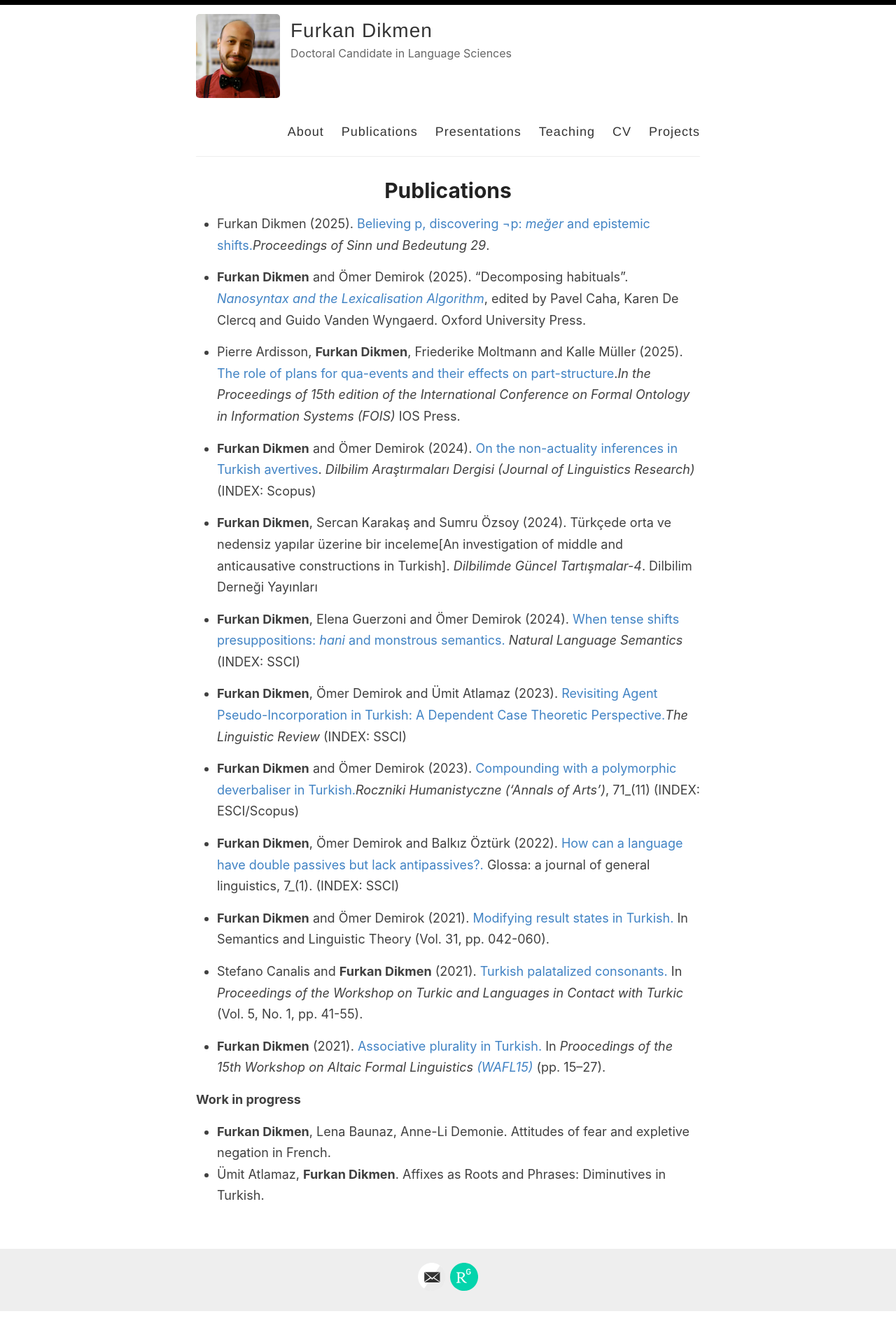
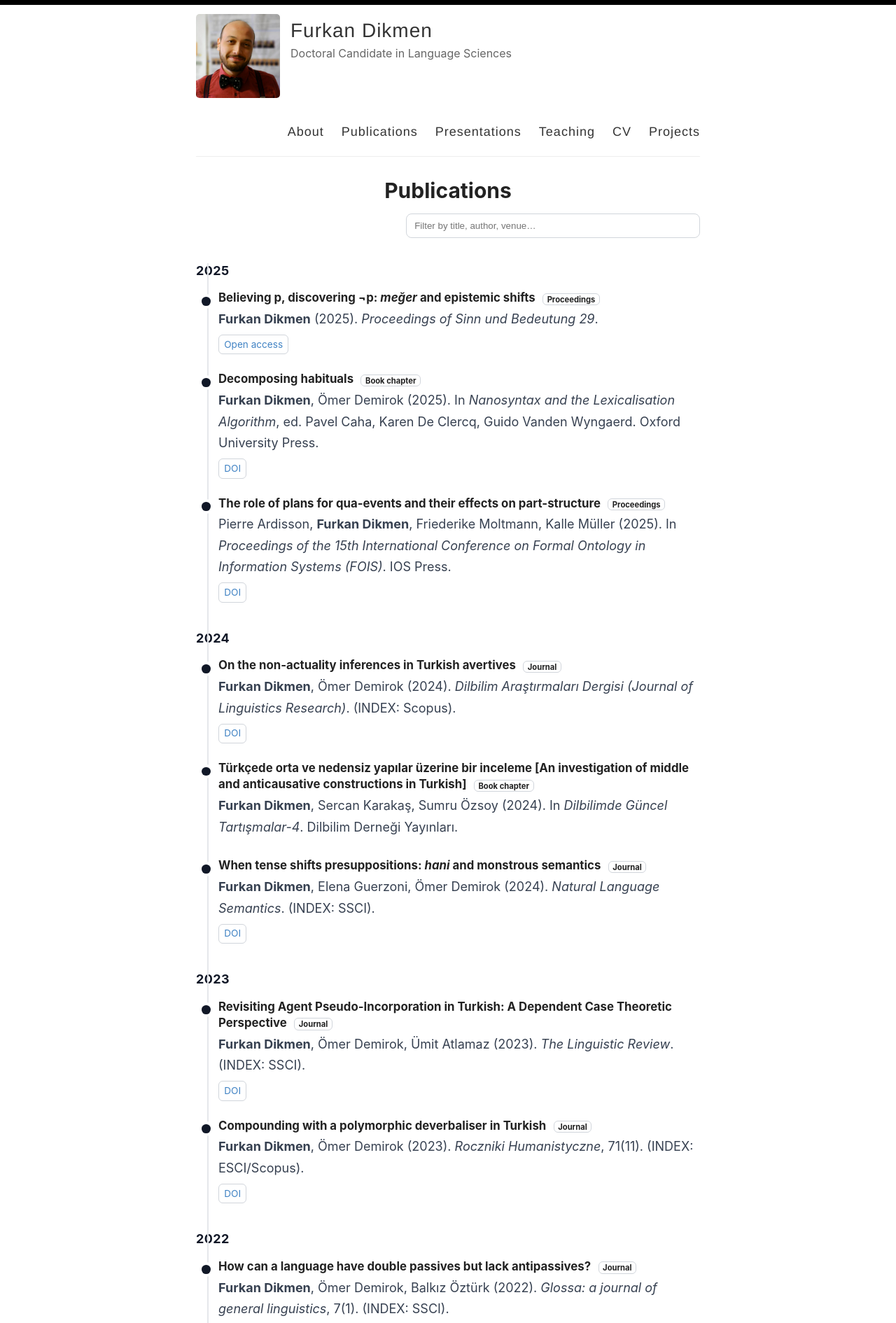
Before and after one commit to furkandikmen/furkandikmen.github.io, a Jekyll site: the page built from _pages/publications.md, in a window 1280 px wide. Shown: the top 1890 px of the page at 70% size. Built offline with Jekyll 4.4.1, drawn with Linux system fonts in a browser that asks for light colours; some of the changed text lies outside the part shown.

Commit message:
Update publications.md

```diff
--- a/_pages/publications.md
+++ b/_pages/publications.md
@@ -4,33 +4,160 @@ title: Publications
 permalink: /publications/
 ---
 
-- Furkan Dikmen (2025). [Believing p, discovering ¬p: _meğer_ and epistemic shifts.](https://ojs.ub.uni-konstanz.de/sub/index.php/sub/article/view/1220){:target="_blank" rel="noopener noreferrer"}_Proceedings of Sinn und Bedeutung 29_.
+<style>
+.toolbar{display:flex;justify-content:flex-end;margin:.5rem 0 1.25rem}
+#pub-filter{width:min(420px,100%);padding:.55rem .7rem;border:1px solid #d1d5db;border-radius:.5rem}
 
-- **Furkan Dikmen** and Ömer Demirok (2025). "Decomposing habituals". [_Nanosyntax and the Lexicalisation Algorithm_](https://doi.org/10.1093/9780198947158.003.0004
-){:target="_blank" rel="noopener noreferrer"}, edited by Pavel Caha, Karen De Clercq and Guido Vanden Wyngaerd. Oxford University Press.
+.pubs{position:relative;margin:1rem 0 3rem}
+.pubs::before{content:"";position:absolute;left:1rem;top:.25rem;bottom:.25rem;width:2px;background:#e5e7eb}
+.year{font-weight:700;margin:2rem 0 .5rem;color:#111827;letter-spacing:.02em}
 
-- Pierre Ardisson, **Furkan Dikmen**, Friederike Moltmann and Kalle Müller (2025). [The role of plans for qua-events and their
-effects on part-structure](https://ebooks.iospress.nl/doi/10.3233/FAIA250485){:target="_blank" rel="noopener noreferrer"}._In the Proceedings of 15th edition of the International Conference on Formal Ontology in Information Systems (FOIS)_ IOS Press.
+.pub{position:relative;margin:0 0 1rem;padding:.25rem 0 .25rem 2rem;border-radius:.5rem}
+.pub:hover{background:rgba(0,0,0,.03)}
+.dot{position:absolute;left:.5rem;top:.85rem;width:.8rem;height:.8rem;border-radius:50%;background:#111827;box-shadow:0 0 0 4px #fff}
 
-- **Furkan Dikmen** and Ömer Demirok (2024). [On the non-actuality inferences in Turkish avertives](https://doi.org/10.18492/dad.1448720){:target="_blank" rel="noopener noreferrer"}. _Dilbilim Araştırmaları Dergisi (Journal of Linguistics Research)_ (INDEX: Scopus)
+.pub h3{margin:0 0 .2rem 0;font-size:1.05rem;line-height:1.4;text-align:left}
+.meta{margin:0 0 .25rem 0;color:#374151}
+.links{margin:.25rem 0 0 0}
+.links a{display:inline-block;margin-right:.5rem;font-size:.85rem;text-decoration:none;border:1px solid #d1d5db;padding:.1rem .45rem;border-radius:.375rem}
+.badge{font-size:.7rem;border:1px solid #d1d5db;padding:.05rem .35rem;border-radius:.375rem;margin-left:.4rem}
 
-- **Furkan Dikmen**, Sercan Karakaş and Sumru Özsoy (2024). Türkçede orta ve nedensiz yapılar üzerine bir inceleme[An investigation of middle and anticausative constructions in Turkish]. _Dilbilimde Güncel Tartışmalar-4_. Dilbilim Derneği Yayınları
+@media (prefers-color-scheme: dark){
+  #pub-filter{border-color:#4b5563;background:#0b0f14;color:#e5e7eb}
+  .pubs::before{background:#374151}
+  .year{color:#e5e7eb}
+  .dot{background:#e5e7eb}
+  .pub:hover{background:rgba(255,255,255,.04)}
+  .meta{color:#cbd5e1}
+  .links a,.badge{border-color:#4b5563}
+}
+</style>
 
-- **Furkan Dikmen**, Elena Guerzoni and Ömer Demirok (2024). [When tense shifts presuppositions: _hani_ and monstrous semantics.](https://doi.org/10.1007/s11050-023-09215-y){:target="_blank" rel="noopener noreferrer"} _Natural Language Semantics_ (INDEX: SSCI)
+<div class="toolbar">
+  <input id="pub-filter" type="search" placeholder="Filter by title, author, venue…" aria-label="Filter publications">
+</div>
 
-- **Furkan Dikmen**, Ömer Demirok and Ümit Atlamaz (2023). [Revisiting Agent Pseudo-Incorporation in Turkish: A Dependent Case Theoretic Perspective.](https://doi.org/10.1515/tlr-2023-2011){:target="_blank" rel="noopener noreferrer"}_The Linguistic Review_ (INDEX: SSCI)
+<section class="pubs">
+  <div class="year">2025</div>
 
-- **Furkan Dikmen** and Ömer Demirok (2023). [Compounding with a polymorphic deverbaliser in Turkish.](https://doi.org/10.18290/rh237111-4s){:target="_blank" rel="noopener noreferrer"}_Roczniki Humanistyczne ('Annals of Arts')_, 71_(11) (INDEX: ESCI/Scopus)
+  <article class="pub">
+    <div class="dot" aria-hidden="true"></div>
+    <h3>Believing p, discovering ¬p: <em>meğer</em> and epistemic shifts <span class="badge">Proceedings</span></h3>
+    <p class="meta"><strong>Furkan Dikmen</strong> (2025). <em>Proceedings of Sinn und Bedeutung 29</em>.</p>
+    <p class="links"><a href="https://ojs.ub.uni-konstanz.de/sub/index.php/sub/article/view/1220" target="_blank" rel="noopener noreferrer">Open access</a></p>
+  </article>
 
-- **Furkan Dikmen**, Ömer Demirok and Balkız Öztürk (2022). [How can a language have double passives but lack antipassives?.](https://www.glossa-journal.org/article/id/6553/){:target="_blank" rel="noopener noreferrer"} Glossa: a journal of general linguistics, 7_(1). (INDEX: SSCI)
+  <article class="pub">
+    <div class="dot" aria-hidden="true"></div>
+    <h3>Decomposing habituals <span class="badge">Book chapter</span></h3>
+    <p class="meta"><strong>Furkan Dikmen</strong>, Ömer Demirok (2025). In <em>Nanosyntax and the Lexicalisation Algorithm</em>, ed. Pavel Caha, Karen De Clercq, Guido Vanden Wyngaerd. Oxford University Press.</p>
+    <p class="links"><a href="https://doi.org/10.1093/9780198947158.003.0004" target="_blank" rel="noopener noreferrer">DOI</a></p>
+  </article>
 
-- **Furkan Dikmen** and Ömer Demirok (2021). [Modifying result states in Turkish.](https://journals.linguisticsociety.org/proceedings/index.php/SALT/article/view/31.003){:target="_blank" rel="noopener noreferrer"} In Semantics and Linguistic Theory (Vol. 31, pp. 042-060).
+  <article class="pub">
+    <div class="dot" aria-hidden="true"></div>
+    <h3>The role of plans for qua-events and their effects on part-structure <span class="badge">Proceedings</span></h3>
+    <p class="meta">Pierre Ardisson, <strong>Furkan Dikmen</strong>, Friederike Moltmann, Kalle Müller (2025). In <em>Proceedings of the 15th International Conference on Formal Ontology in Information Systems (FOIS)</em>. IOS Press.</p>
+    <p class="links"><a href="https://ebooks.iospress.nl/doi/10.3233/FAIA250485" target="_blank" rel="noopener noreferrer">DOI</a></p>
+  </article>
 
-- Stefano Canalis and **Furkan Dikmen** (2021). [Turkish palatalized consonants.](https://journals.linguisticsociety.org/proceedings/index.php/tu/article/view/4781){:target="_blank" rel="noopener noreferrer"} In _Proceedings of the Workshop on Turkic and Languages in Contact with Turkic_ (Vol. 5, No. 1, pp. 41-55).
+  <div class="year">2024</div>
 
-- **Furkan Dikmen** (2021). [Associative plurality in Turkish.](https://furkandikmen.com/assets/publications/Associative_plurality_in_Turkish.pdf){:target="_blank" rel="noopener noreferrer"} In _Proocedings of the 15th Workshop on Altaic Formal Linguistics [(WAFL15)](http://mitwpl.mit.edu/catalog/mwpl93/){:target="_blank" rel="noopener noreferrer"}_ (pp. 15–27).
+  <article class="pub">
+    <div class="dot" aria-hidden="true"></div>
+    <h3>On the non-actuality inferences in Turkish avertives <span class="badge">Journal</span></h3>
+    <p class="meta"><strong>Furkan Dikmen</strong>, Ömer Demirok (2024). <em>Dilbilim Araştırmaları Dergisi (Journal of Linguistics Research)</em>. (INDEX: Scopus).</p>
+    <p class="links"><a href="https://doi.org/10.18492/dad.1448720" target="_blank" rel="noopener noreferrer">DOI</a></p>
+  </article>
 
-**Work in progress**
+  <article class="pub">
+    <div class="dot" aria-hidden="true"></div>
+    <h3>Türkçede orta ve nedensiz yapılar üzerine bir inceleme [An investigation of middle and anticausative constructions in Turkish] <span class="badge">Book chapter</span></h3>
+    <p class="meta"><strong>Furkan Dikmen</strong>, Sercan Karakaş, Sumru Özsoy (2024). In <em>Dilbilimde Güncel Tartışmalar-4</em>. Dilbilim Derneği Yayınları.</p>
+  </article>
 
-- **Furkan Dikmen**, Lena Baunaz, Anne-Li Demonie. Attitudes of fear and expletive negation in French.
-- Ümit Atlamaz, **Furkan Dikmen**. Affixes as Roots and Phrases: Diminutives in Turkish.
+  <article class="pub">
+    <div class="dot" aria-hidden="true"></div>
+    <h3>When tense shifts presuppositions: <em>hani</em> and monstrous semantics <span class="badge">Journal</span></h3>
+    <p class="meta"><strong>Furkan Dikmen</strong>, Elena Guerzoni, Ömer Demirok (2024). <em>Natural Language Semantics</em>. (INDEX: SSCI).</p>
+    <p class="links"><a href="https://doi.org/10.1007/s11050-023-09215-y" target="_blank" rel="noopener noreferrer">DOI</a></p>
+  </article>
+
+  <div class="year">2023</div>
+
+  <article class="pub">
+    <div class="dot" aria-hidden="true"></div>
+    <h3>Revisiting Agent Pseudo-Incorporation in Turkish: A Dependent Case Theoretic Perspective <span class="badge">Journal</span></h3>
+    <p class="meta"><strong>Furkan Dikmen</strong>, Ömer Demirok, Ümit Atlamaz (2023). <em>The Linguistic Review</em>. (INDEX: SSCI).</p>
+    <p class="links"><a href="https://doi.org/10.1515/tlr-2023-2011" target="_blank" rel="noopener noreferrer">DOI</a></p>
+  </article>
+
+  <article class="pub">
+    <div class="dot" aria-hidden="true"></div>
+    <h3>Compounding with a polymorphic deverbaliser in Turkish <span class="badge">Journal</span></h3>
+    <p class="meta"><strong>Furkan Dikmen</strong>, Ömer Demirok (2023). <em>Roczniki Humanistyczne</em>, 71(11). (INDEX: ESCI/Scopus).</p>
+    <p class="links"><a href="https://doi.org/10.18290/rh237111-4s" target="_blank" rel="noopener noreferrer">DOI</a></p>
+  </article>
+
+  <div class="year">2022</div>
+
+  <article class="pub">
+    <div class="dot" aria-hidden="true"></div>
+    <h3>How can a language have double passives but lack antipassives? <span class="badge">Journal</span></h3>
+    <p class="meta"><strong>Furkan Dikmen</strong>, Ömer Demirok, Balkız Öztürk (2022). <em>Glossa: a journal of general linguistics</em>, 7(1). (INDEX: SSCI).</p>
+    <p class="links"><a href="https://www.glossa-journal.org/article/id/6553/" target="_blank" rel="noopener noreferrer">Open access</a></p>
+  </article>
+
+  <div class="year">2021</div>
+
+  <article class="pub">
+    <div class="dot" aria-hidden="true"></div>
+    <h3>Modifying result states in Turkish <span class="badge">Proceedings</span></h3>
+    <p class="meta"><strong>Furkan Dikmen</strong>, Ömer Demirok (2021). In <em>Semantics and Linguistic Theory 31</em>, pp. 42–60.</p>
+    <p class="links"><a href="https://journals.linguisticsociety.org/proceedings/index.php/SALT/article/view/31.003" target="_blank" rel="noopener noreferrer">Open access</a></p>
+  </article>
+
+  <article class="pub">
+    <div class="dot" aria-hidden="true"></div>
+    <h3>Turkish palatalized consonants <span class="badge">Proceedings</span></h3>
+    <p class="meta">Stefano Canalis, <strong>Furkan Dikmen</strong> (2021). In <em>Proceedings of the Workshop on Turkic and Languages in Contact with Turkic (Tu+5)</em>, pp. 41–55.</p>
+    <p class="links"><a href="https://journals.linguisticsociety.org/proceedings/index.php/tu/article/view/4781" target="_blank" rel="noopener noreferrer">Open access</a></p>
+  </article>
+
+  <article class="pub">
+    <div class="dot" aria-hidden="true"></div>
+    <h3>Associative plurality in Turkish <span class="badge">Proceedings</span></h3>
+    <p class="meta"><strong>Furkan Dikmen</strong> (2021). In <em>Proceedings of the 15th Workshop on Altaic Formal Linguistics (WAFL15)</em>, pp. 15–27.</p>
+    <p class="links">
+      <a href="https://furkandikmen.com/assets/publications/Associative_plurality_in_Turkish.pdf" target="_blank" rel="noopener noreferrer">PDF</a>
+      <a href="http://mitwpl.mit.edu/catalog/mwpl93/" target="_blank" rel="noopener noreferrer">Series</a>
+    </p>
+  </article>
+
+  <div class="year">Work in progress</div>
+
+  <article class="pub">
+    <div class="dot" aria-hidden="true"></div>
+    <h3>Attitudes of fear and expletive negation in French</h3>
+    <p class="meta"><strong>Furkan Dikmen</strong>, Lena Baunaz, Anne-Li Demonie.</p>
+  </article>
+
+  <article class="pub">
+    <div class="dot" aria-hidden="true"></div>
+    <h3>Affixes as Roots and Phrases: Diminutives in Turkish</h3>
+    <p class="meta">Ümit Atlamaz, <strong>Furkan Dikmen</strong>.</p>
+  </article>
+</section>
+
+<script>
+document.addEventListener('DOMContentLoaded', () => {
+  const input = document.querySelector('#pub-filter');
+  if (!input) return;
+  input.addEventListener('input', e => {
+    const q = e.target.value.toLowerCase();
+    document.querySelectorAll('.pub').forEach(t => {
+      t.style.display = t.textContent.toLowerCase().includes(q) ? '' : 'none';
+    });
+  });
+});
+</script>
```
